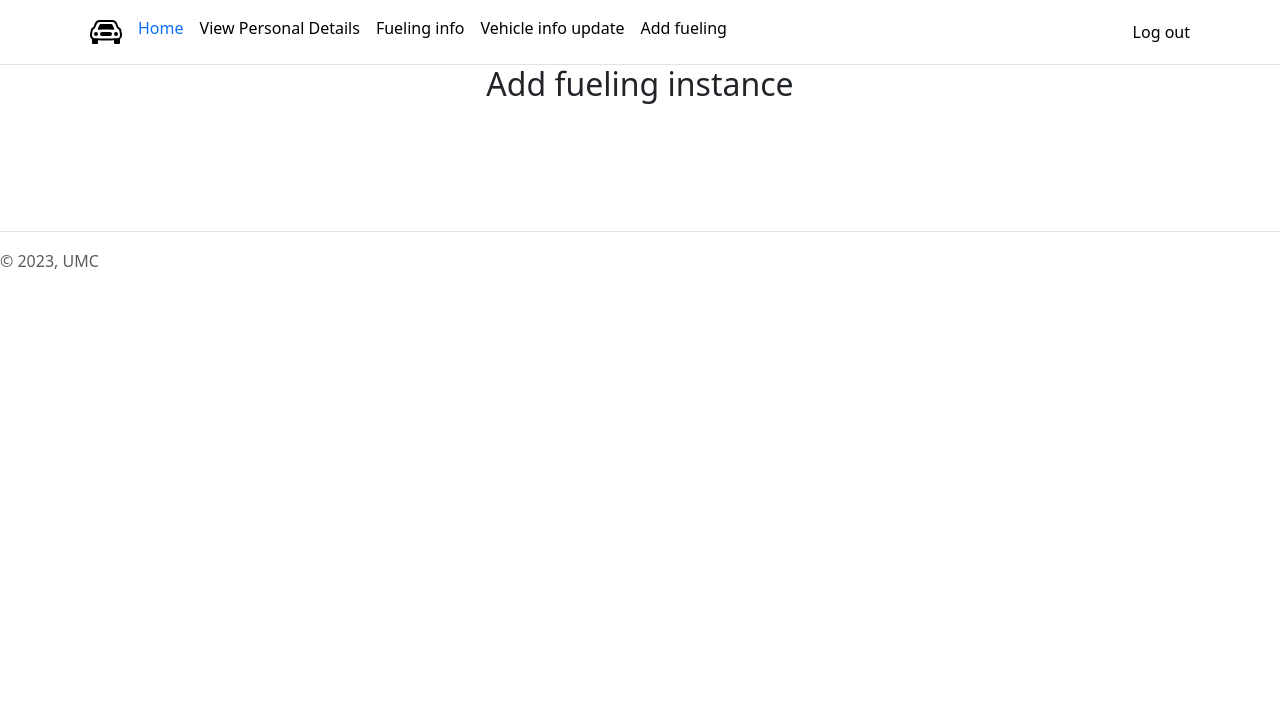
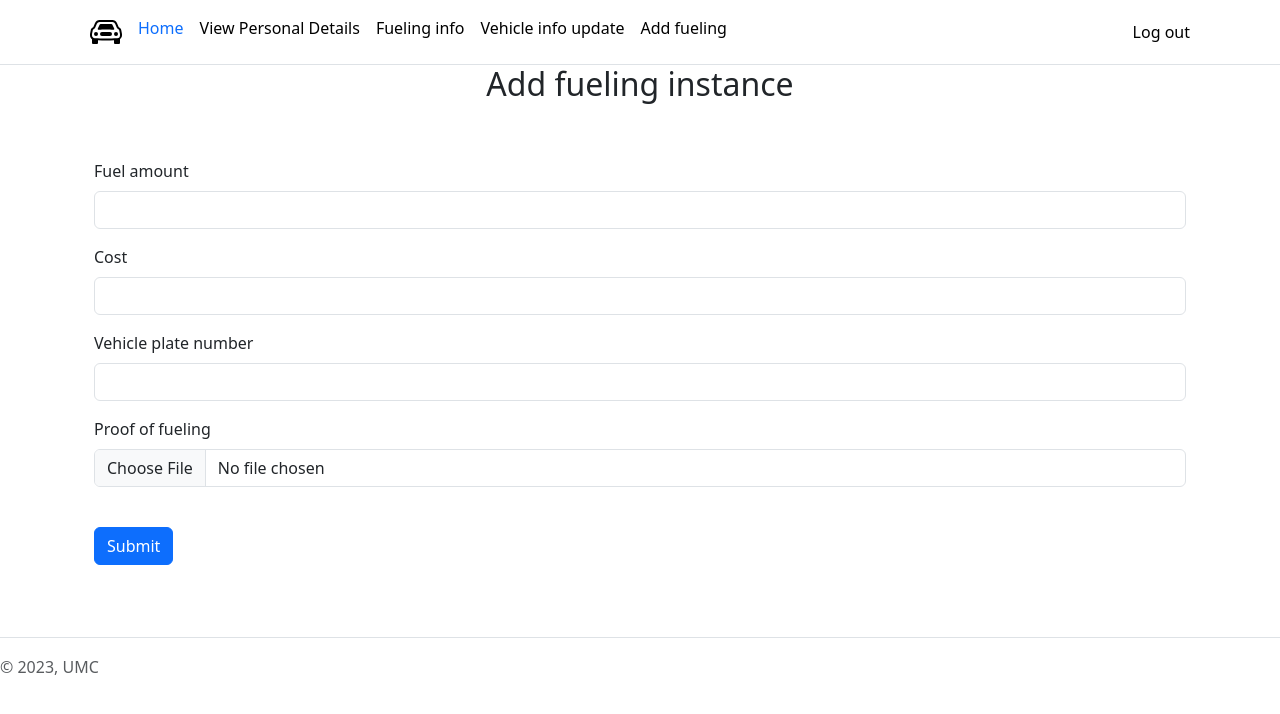
Before and after one commit to Kirun13/swe_front, a Flask app: page /add_fueling in a window 1280 px wide. Shown: the top 714 px of the page. Run offline with Flask 3, Linux system fonts and the light colour scheme; some libraries are stand-ins or nearby versions.

Commit message:
added form in add fueling page

```diff
--- a/templates/internal/fueling/add_fueling.html
+++ b/templates/internal/fueling/add_fueling.html
@@ -8,6 +8,30 @@
 
     <div class="container py-5">
 
+        <form>
+            <div class="mb-3">
+                <label for="fuel_amount" class="form-label">Fuel amount</label>
+                <input type="text" class="form-control" id="fuel_amount" name="fuel_amount">
+            </div>
+
+            <div class="mb-3">
+                <label for="cost" class="form-label">Cost</label>
+                <input type="text" class="form-control" id="cost" name="cost">
+            </div>
+
+            <div class="mb-3">
+                <label for="plate_number" class="form-label">Vehicle plate number</label>
+                <input type="text" class="form-control" id="plate_number" name="plate_number">
+            </div>
+
+            <div class="mb-3">
+                <label for="formFile" class="form-label">Proof of fueling</label>
+                <input class="form-control" type="file" id="formFile">
+            </div>
+            <br>
+            <button type="submit" class="btn btn-primary">Submit</button>
+        </form>
+
     </div>
 
 
```
